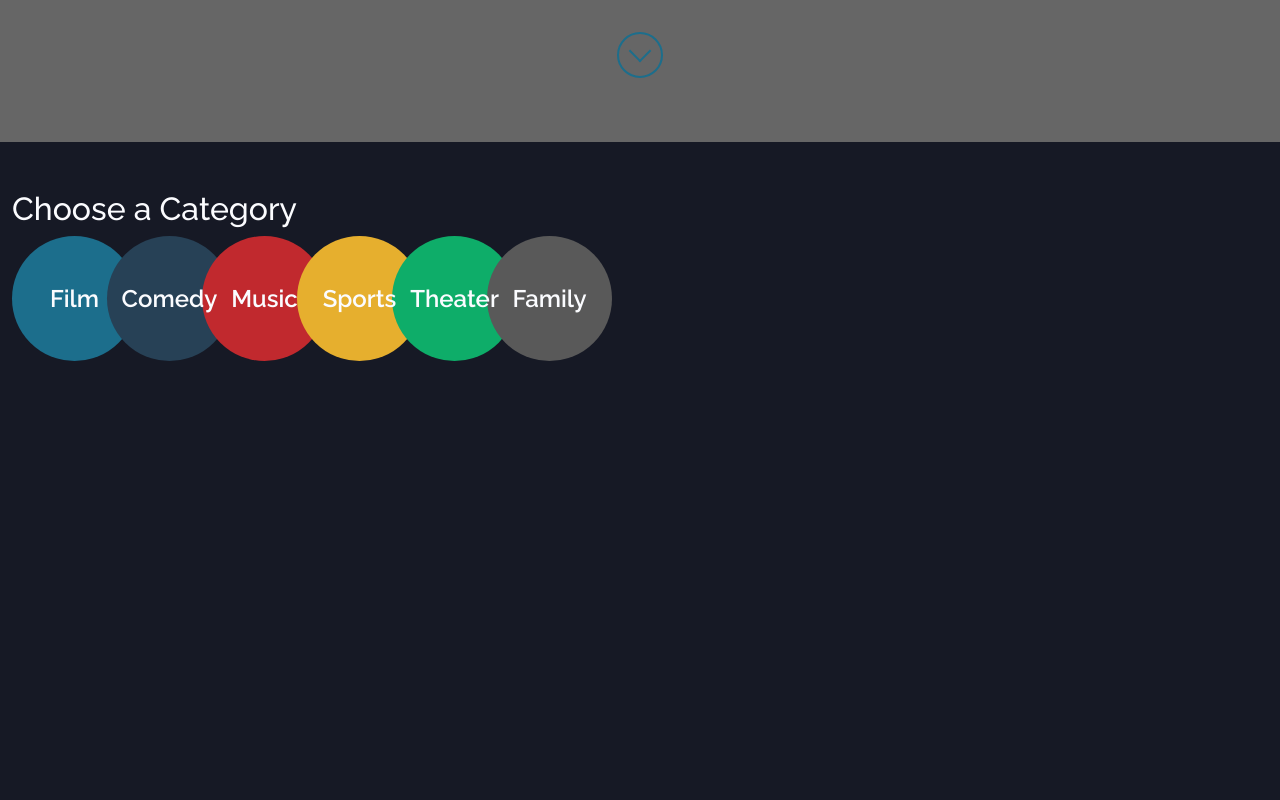
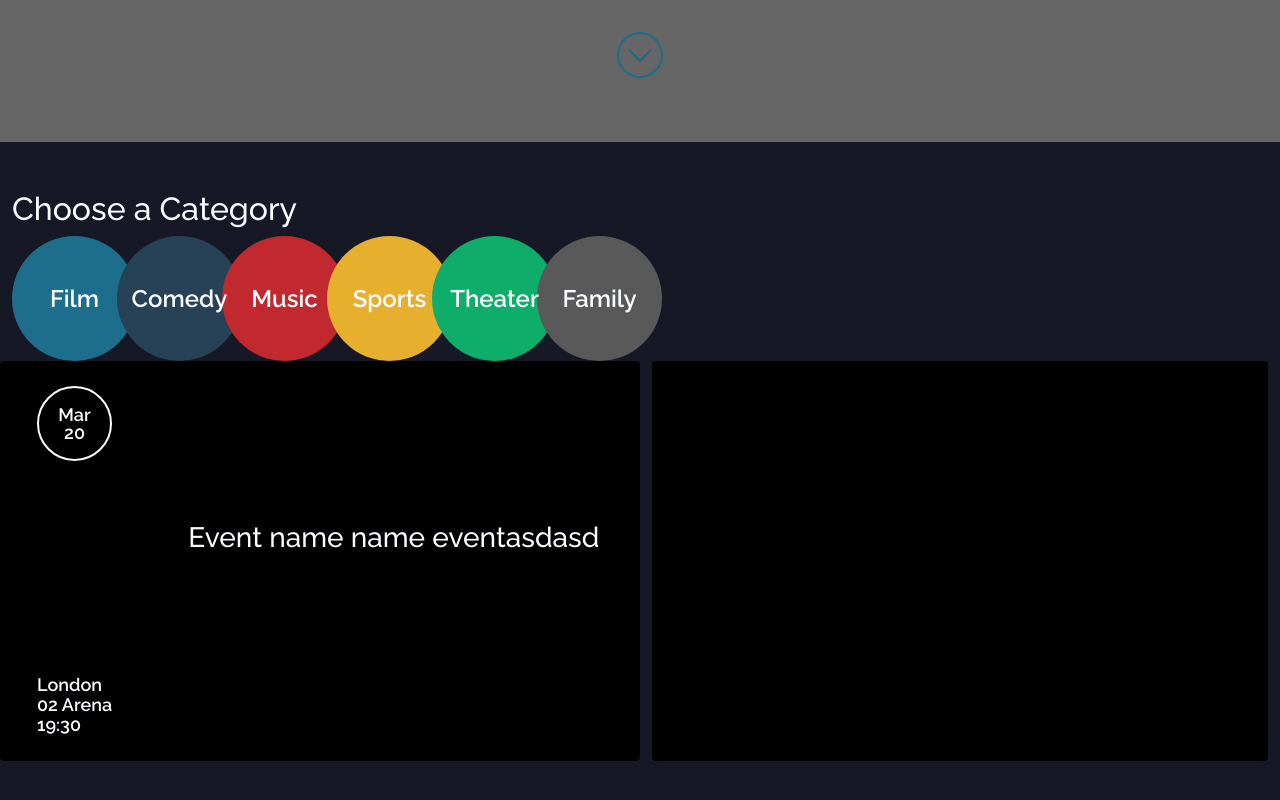
Before and after one commit to Ginjak/London-events, a React (Vite) app: page / in a window 1280 px wide. Shown: the part 658-1458 px from the top of the page. Built offline with nearby package versions, Linux system fonts and the light colour scheme; no server answers.

Commit message:
Added custom css to events card

```diff
--- a/src/components/EventsByCategory/eventsbycategory.css
+++ b/src/components/EventsByCategory/eventsbycategory.css
@@ -20,7 +20,7 @@
 .event-sports,
 .category-theater,
 .category-family {
-  margin-left: -30px;
+  margin-left: -20px;
   transition: box-shadow 0.2s ease-in-out;
 }
 .event-film:hover,
@@ -59,3 +59,69 @@
 .category-family {
   background: var(--darker-grey);
 }
+
+/* Cards */
+.custom-card {
+  position: relative;
+  border-radius: 5px;
+  background: url("../../../public/images/uk_flag.svg");
+  height: 400px;
+  padding: 25px;
+}
+.custom-card:before {
+  content: "";
+  position: absolute;
+  top: 0;
+  left: 0;
+  width: 100%;
+  height: 100%;
+  background: #000;
+  border-radius: 4px;
+  transition: all 0.3s ease-in-out;
+}
+
+.custom-card:hover:before {
+  width: 177px;
+  border-radius: 4px 0 0 4px;
+  transition: all 0.3s ease-in-out;
+}
+
+.custom-card:hover .card-title {
+  margin-left: -300%;
+  transition: all 0.3s ease-in-out;
+}
+.custom-card .date {
+  display: flex;
+  flex-direction: column;
+  justify-content: center;
+  align-items: center;
+  width: 75px;
+  height: 75px;
+  border: 2px solid var(--white);
+  padding: 15px;
+  border-radius: 50%;
+}
+
+.custom-card .date p {
+  font-family: "Raleway", sans-serif;
+  color: var(--white);
+  font-size: 18px;
+  line-height: 18px;
+  font-weight: 600;
+}
+
+.custom-card .card-info {
+  font-family: "Raleway", sans-serif;
+  color: var(--white);
+  font-size: 18px;
+  line-height: 18px;
+  font-weight: 600;
+  margin-bottom: 2px;
+}
+
+.custom-card .card-title {
+  margin-top: -20px;
+  font-family: "Raleway", sans-serif;
+  color: var(--white);
+  transition: all 0.3s ease-in-out;
+}
--- a/src/components/EventsByCategory/index.jsx
+++ b/src/components/EventsByCategory/index.jsx
@@ -26,6 +26,39 @@ const EventsByCategory = () => {
             Family
           </button>
         </div>
+        <div className="row cards-wraper row-cols-1 row-cols-md-2 g-4">
+          <div className="col">
+            <div className="custom-card row">
+              <div className="col-3 h-100 d-flex flex-column justify-content-between">
+                <div className="date position-relative mb-3">
+                  <p className="m-0">Mar</p>
+                  <p className="m-0">20</p>
+                </div>
+
+                <div className="time-location-wraper position-relative ">
+                  <p className="card-info">London</p>
+                  <p className="card-info">02 Arena</p>
+                  <p className="card-info">19:30</p>
+                </div>
+              </div>
+              <div className="col-9 overflow-hidden">
+                <div className="card-title position-relative d-flex justify-content-center align-items-center h-100">
+                  <h3>Event name name eventasdasd</h3>
+                </div>
+              </div>
+            </div>
+          </div>
+          <div className="col">
+            <div className="custom-card">
+              <div className="title">
+                <p>Test</p>
+              </div>
+              <div className="time">
+                <p>Time</p>
+              </div>
+            </div>
+          </div>
+        </div>
       </div>
     </>
   );
--- a/src/components/Hero/hero.css
+++ b/src/components/Hero/hero.css
@@ -6,7 +6,7 @@
   min-height: 100vh;
   background-repeat: no-repeat !important;
   background-size: cover !important;
-  background-position: top center !important;
+  background-position: center center !important;
 }
 .hero:before {
   content: "";
--- a/src/components/Hero/index.jsx
+++ b/src/components/Hero/index.jsx
@@ -7,6 +7,7 @@ import { fetchEvents } from "../../eventsActions/eventsActions";
 import {
   generateRandomNumber,
   imageSizeApi,
+  extractText,
 } from "../../eventsActions/utilityFunctions";
 
 const Hero = () => {
@@ -57,7 +58,11 @@ const Hero = () => {
   const heroBgUrl = {
     background: `url(${heroBg})`,
   };
-
+  console.log(
+    extractText(
+      "Shoreditch Hip-Hop & RNB Party // Floripa Shoreditch // Every Tuesday"
+    )
+  );
   return (
     <>
       {isLoading && (
@@ -76,7 +81,7 @@ const Hero = () => {
             <div className="hero-details-wraper">
               <p className="grey m-0">{eventGenre}</p>
               <h1 className="hero-title text-center text-sm-start">
-                {eventName.slice(0, 30)}
+                {extractText(eventName)}
               </h1>
               <div className="event-details-wraper d-flex flex-column flex-sm-row col mt-5">
                 <div className="col-12 col-sm-6 col-md-5 col-xl-4 col-xxl-3 d-flex justify-content-center justify-content-sm-start mb-3 mb-sm-0">
@@ -111,7 +116,7 @@ const Hero = () => {
               </div>
             </div>
           </div>
-          <div class="arrow-next-section demo">
+          <div className="arrow-next-section demo">
             <Link to="events" smooth={true} duration={100}>
               <span></span>
             </Link>
--- a/src/eventsActions/utilityFunctions.jsx
+++ b/src/eventsActions/utilityFunctions.jsx
@@ -20,4 +20,16 @@ export const imageSizeApi = (images, imgWidth) => {
   return null;
 };
 
-// image={imageSizeApi(event.images), 1024} calling it, target object width images url
+// Function to display a string up till /, //, +, ( characters.
+export const extractText = (str) => {
+  // Regular expression to match "/", "(", "+", or "//"
+  const regex = /[\/(+]|\/\/+/;
+  // Find the index of the first match
+  const matchIndex = str.search(regex);
+  // If no match is found, return the original string
+  if (matchIndex === -1) {
+    return str;
+  }
+  // Return the substring before the first occurrence of the matched character
+  return str.substring(0, matchIndex);
+};
```
